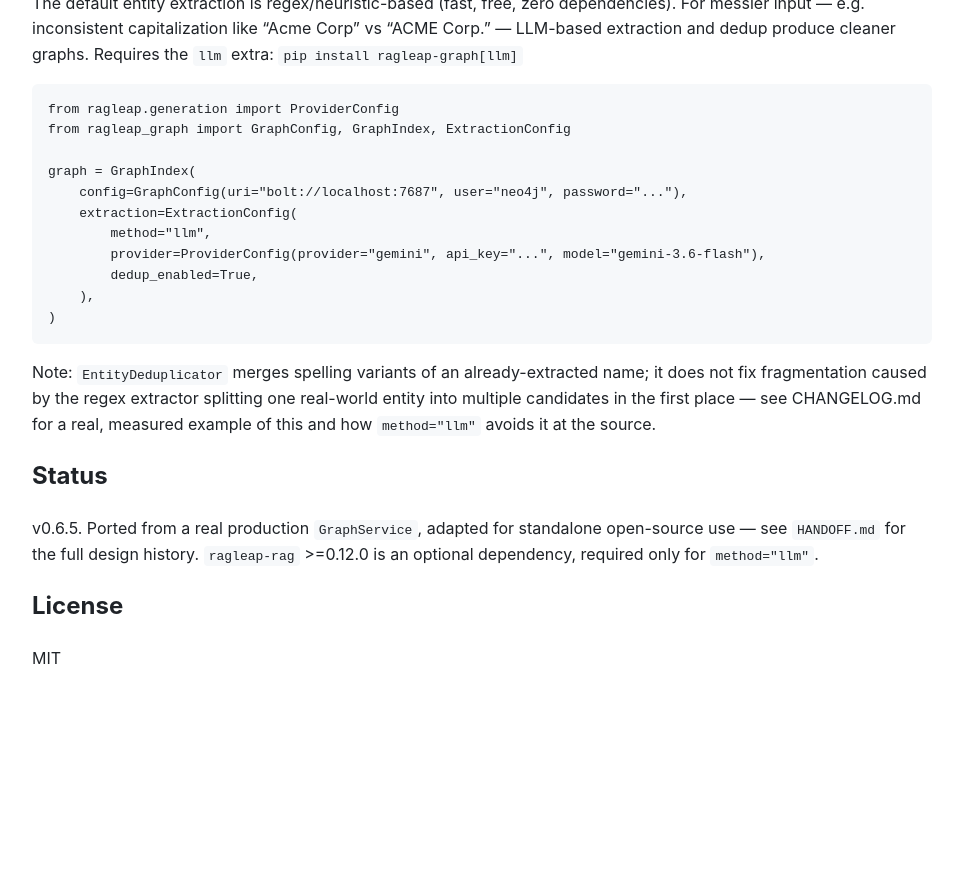
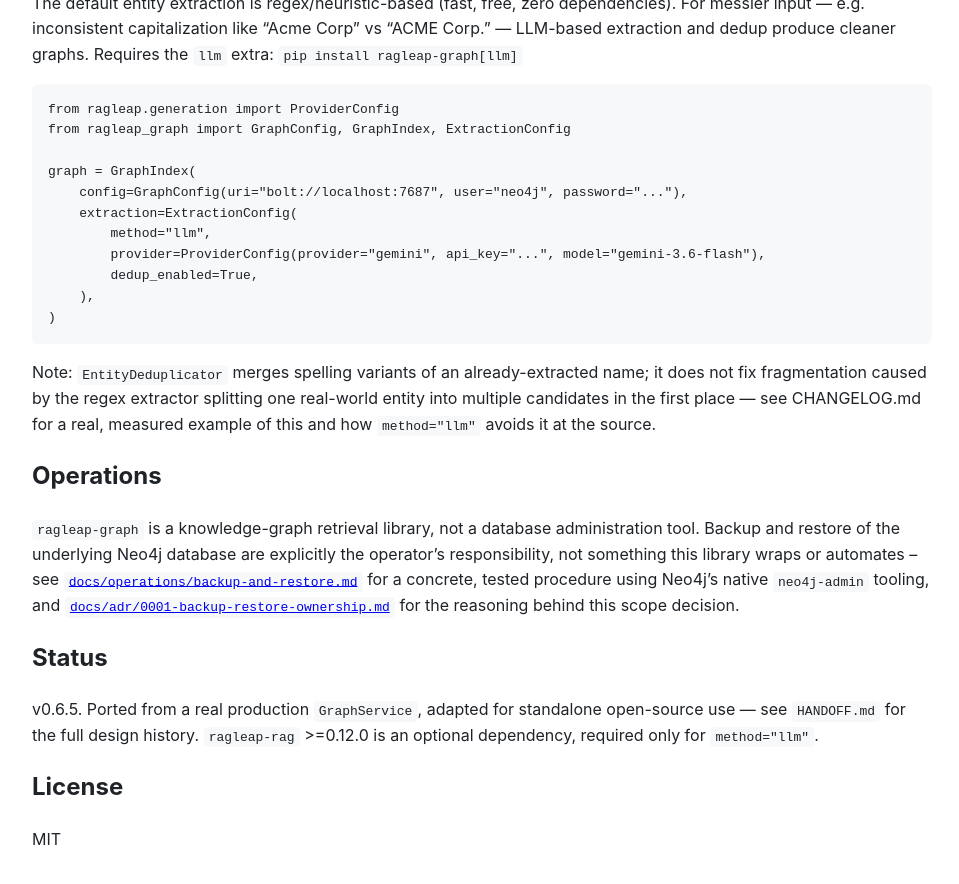
Before and after one commit to antonyrag/ragleap-core, a Jekyll site: the page built from packages/ragleap-graph/README.md, in a window 1280 px wide and 900 px high, scrolled down 1579 px. Shown: the top 884 px of the window, without its empty margins (158-1117 px from the left). Built offline with Jekyll 4.4.1, drawn with Linux system fonts in a browser that asks for light colours; our own code applies the rules of GitHub Pages for plain Markdown files; before the commit the page ends 2298 px from its top, so only the background shows below that.

Commit message:
docs(ragleap-graph): accept ADR-0001, document backup/restore ownership in README
Accepts docs/adr/0001-backup-restore-ownership.md's recommendation
(Option 2: documentation + native tooling, not a custom Python backup
wrapper) - consistent with ragleap-rag's existing approach to Postgres
and with the original issue's explicit non-goal of building a full
backup product.

Adds a new ## Operations section to README.md stating plainly that
backup/restore is the operator's responsibility, linking to the
existing operational guide and this ADR for the reasoning.

```diff
--- a/packages/ragleap-graph/README.md
+++ b/packages/ragleap-graph/README.md
@@ -62,6 +62,18 @@
 CHANGELOG.md for a real, measured example of this and how `method="llm"`
 avoids it at the source.
 
+## Operations
+
+`ragleap-graph` is a knowledge-graph retrieval library, not a database
+administration tool. Backup and restore of the underlying Neo4j database
+are explicitly the operator's responsibility, not something this library
+wraps or automates -- see
+[`docs/operations/backup-and-restore.md`](docs/operations/backup-and-restore.md)
+for a concrete, tested procedure using Neo4j's native `neo4j-admin`
+tooling, and
+[`docs/adr/0001-backup-restore-ownership.md`](docs/adr/0001-backup-restore-ownership.md)
+for the reasoning behind this scope decision.
+
 ## Status
 
 v0.6.5. Ported from a real production `GraphService`, adapted for standalone open-source use — see `HANDOFF.md` for the full design history. `ragleap-rag` >=0.12.0 is an optional dependency, required only for `method="llm"`.
```
Also changed, not shown: packages/ragleap-graph/docs/adr/0001-backup-restore-ownership.md (+1 -1 lines).
